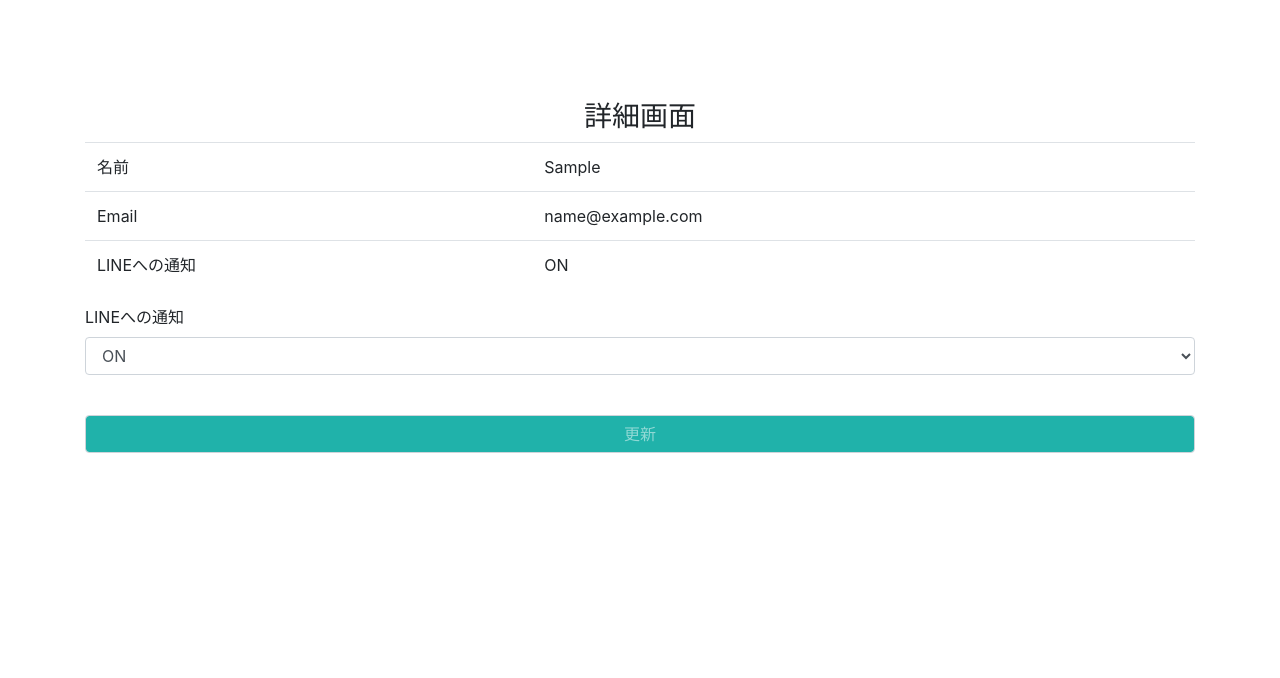
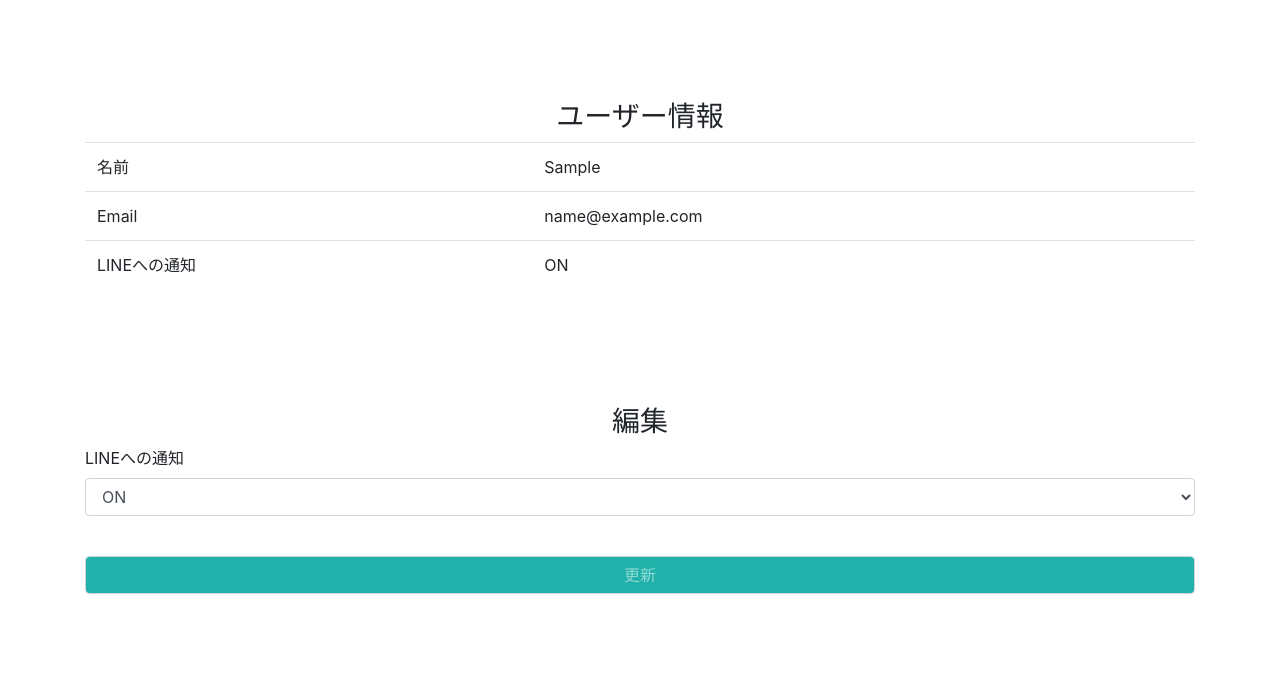
Before and after one commit to fukeasahi/scraping_manaba, a Flask app: page /my_page in a window 1280 px wide. Shown: the part 56-734 px from the top of the page. Run offline with Flask 2, Linux system fonts and the light colour scheme; the visitor is signed in with stand-in values (Sample User, id 1); data comes from the database, SQL or seed files in the repository; parts of the project's set-up code (start-up, migrations or seed data) failed here and were passed over; some libraries are stand-ins or nearby versions.

Commit message:
update show

```diff
--- a/website/templates/show.html
+++ b/website/templates/show.html
@@ -1,7 +1,7 @@
 {% extends "base.html" %}{% block title %}MLI{% endblock %}
 {% block content %}
 
-<h3 align="center">詳細画面</h3>
+<h3 align="center">ユーザー情報</h3>
 <table class="table">
 
   <tr>
@@ -21,8 +21,10 @@
 
 </table>
 
+<div style="height:100px;"></div>
+
 <form action="/my_page" method="POST">
-
+  <h3 align="center">編集</h3>
   <div class="form-group">
     <label for="isActive">LINEへの通知</label>
     <select name="isActive" class="form-control">
```
